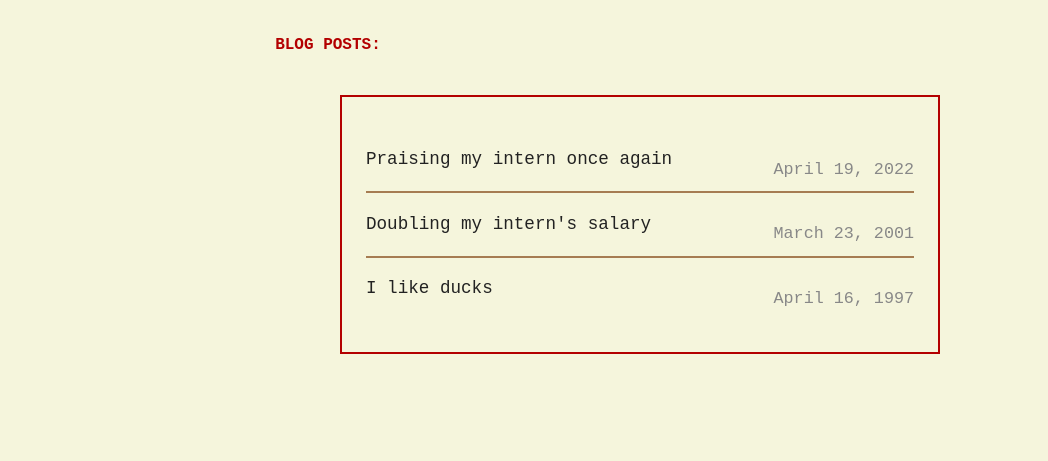
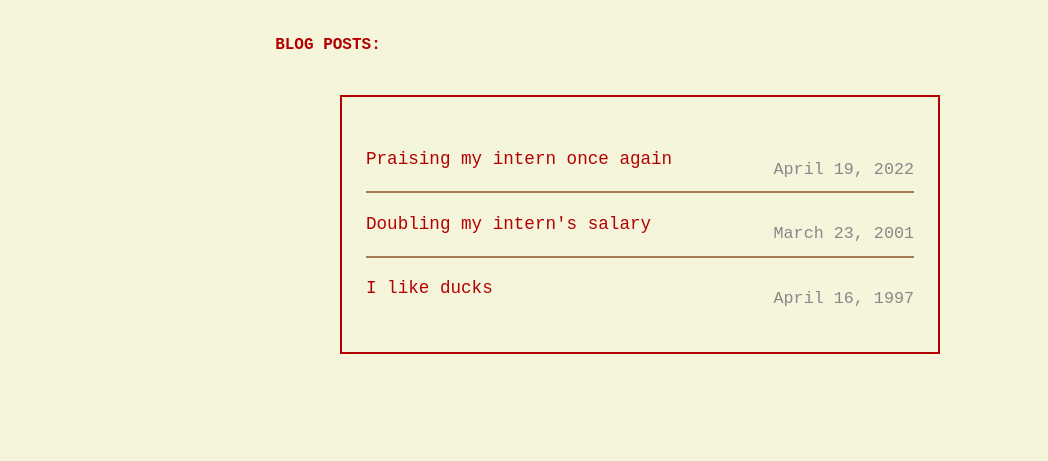
Before and after one commit to developedby/developedby.github.io, a plain HTML site: page docs/blog.html in a window 1280 px wide. Shown: the part 122-583 px from the top of the page, without its empty margins (0-1048 px from the left). Drawn offline with Linux system fonts and the light colour scheme; a web font is replaced by a local one.

Commit message:
Changed font color in blog list

```diff
--- a/docs/src/index.css
+++ b/docs/src/index.css
@@ -580,7 +580,7 @@ label input {
   border-bottom: none;
 }
 #blog-list a {
-  color: #222;
+  color: var(--text-color);
   text-decoration: none;
   font-weight: 500;
 }
```
